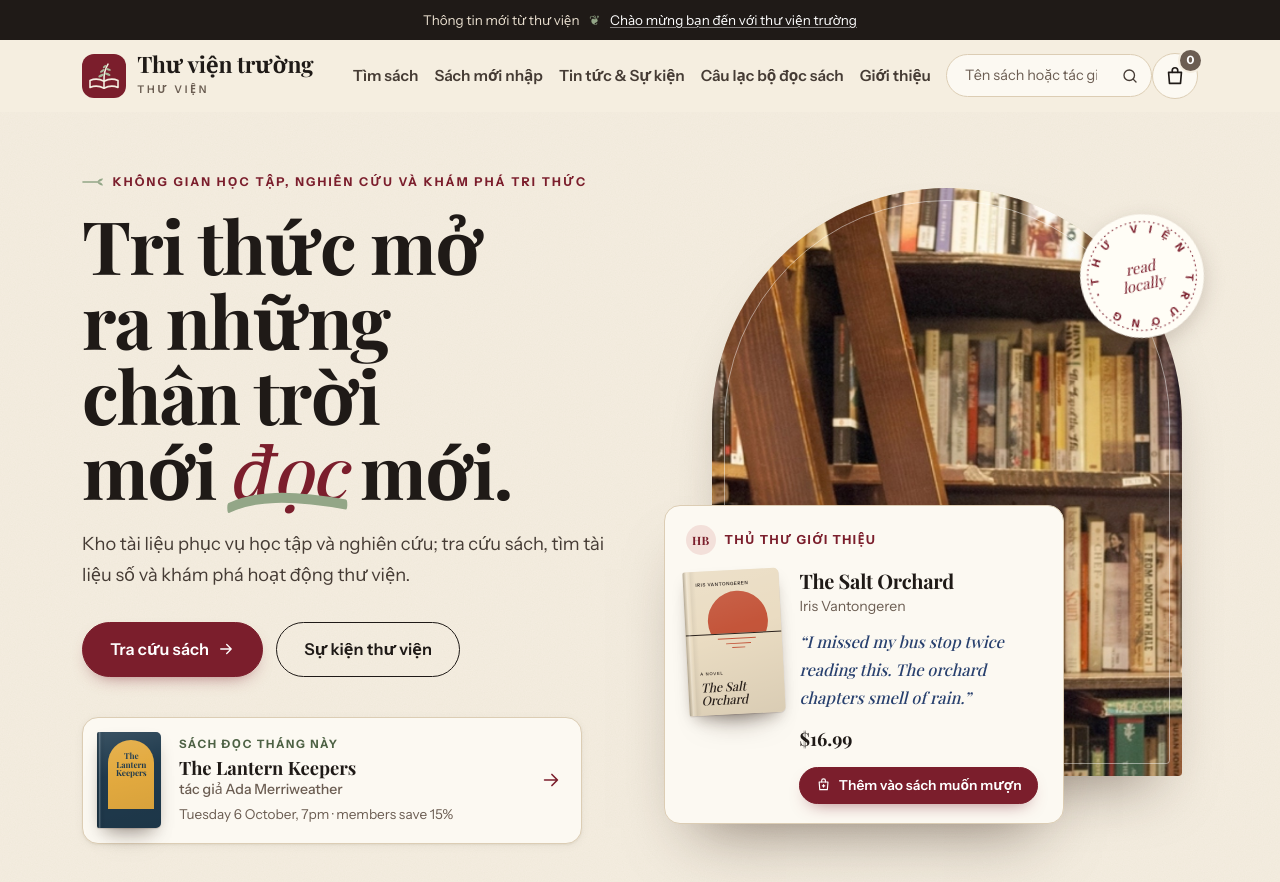
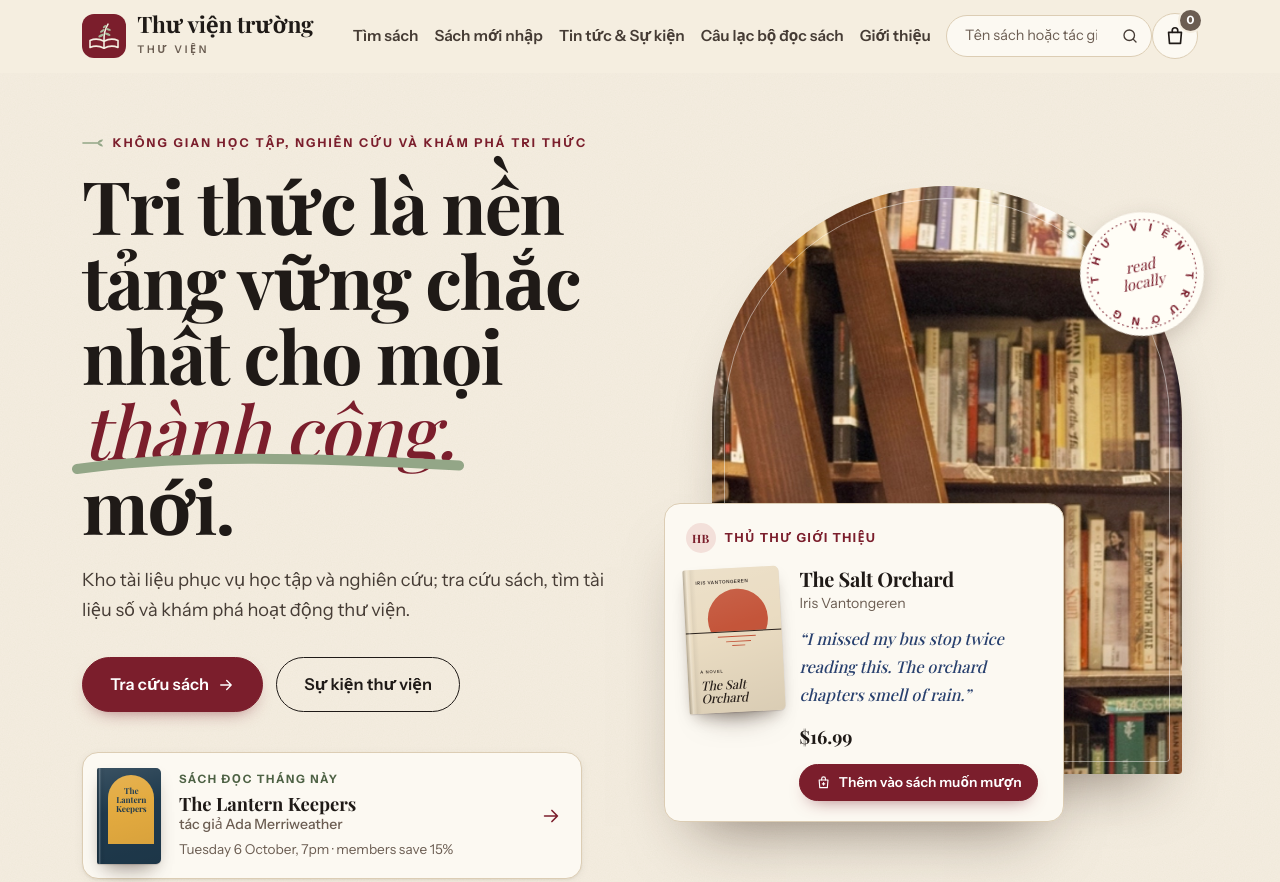
Before and after one commit to whoaskwhocare-123/web-thu-vien, a plain HTML site: page index.html in a window 1280 px wide. Shown: the top 882 px of the page. Drawn offline with nearby package versions, Linux system fonts and the light colour scheme; a web font is replaced by a local one.

Commit message:
Remove announcement and update hero title
Removed announcement section and updated hero title text.

```diff
--- a/index.html
+++ b/index.html
@@ -18,13 +18,6 @@
 </head>
 <body>
   <a class="skip-link" href="#main">Chuyển đến nội dung chính</a>
-
-  <!-- ============================ ANNOUNCEMENT ============================ -->
-  <aside class="announce" aria-label="Thông báo thư viện">
-    <div class="container">
-      <p>Thông tin mới từ thư viện<span class="sep" aria-hidden="true">&#10086;</span><a href="#events">Chào mừng bạn đến với thư viện trường</a></p>
-    </div>
-  </aside>
 
   <!-- ============================ HEADER ============================ -->
   <header class="site-header" data-header>
@@ -90,7 +83,7 @@
         <div class="row align-items-center gy-5 gx-lg-5">
           <div class="col-lg-6">
             <p class="eyebrow">Không gian học tập, nghiên cứu và khám phá tri thức</p>
-            <h1 class="hero-title" id="hero-title">Tri thức mở ra những chân trời mới <span class="scribble"><em>đọc</em><svg viewBox="0 0 200 14" preserveAspectRatio="none" aria-hidden="true"><path d="M3 9.5C45 3.5 102 2.6 197 7.8" fill="none" stroke="currentColor" stroke-width="5" stroke-linecap="round"/></svg></span> mới.</h1>
+            <h1 class="hero-title" id="hero-title">Tri thức là nền tảng vững chắc nhất cho mọi<span class="scribble"><em>thành công.</em><svg viewBox="0 0 200 14" preserveAspectRatio="none" aria-hidden="true"><path d="M3 9.5C45 3.5 102 2.6 197 7.8" fill="none" stroke="currentColor" stroke-width="5" stroke-linecap="round"/></svg></span> mới.</h1>
             <p class="hero-lead">Kho tài liệu phục vụ học tập và nghiên cứu; tra cứu sách, tìm tài liệu số và khám phá hoạt động thư viện.</p>
             <div class="hero-actions">
               <a class="btn btn-primary btn-lg" href="shop.html">Tra cứu sách <svg viewBox="0 0 24 24" fill="none" stroke="currentColor" stroke-width="1.8" stroke-linecap="round" stroke-linejoin="round" aria-hidden="true"><path d="M5 12h14M13 6l6 6-6 6"/></svg></a>
```
